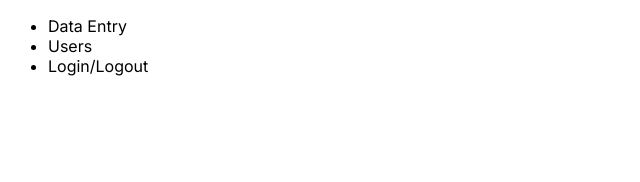
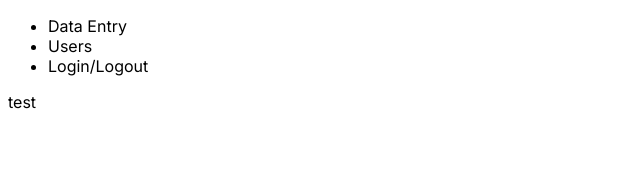
Before and after one commit to redraze/boon_water, a Next.js app: page / in a window 1280 px wide. Shown: the top 182 px of the page, without its empty margins (0-640 px from the left). Built offline with nearby package versions, Linux system fonts and the light colour scheme.

Commit message:
test commit

```diff
--- a/app/page.tsx
+++ b/app/page.tsx
@@ -1,7 +1,8 @@
 import Nav from "./components/nav/Nav";
 
 export default function Home() {
-  return (
+  return (<>
     <Nav />
-  );
+    <span>test</span>
+  </>);
 };
```
